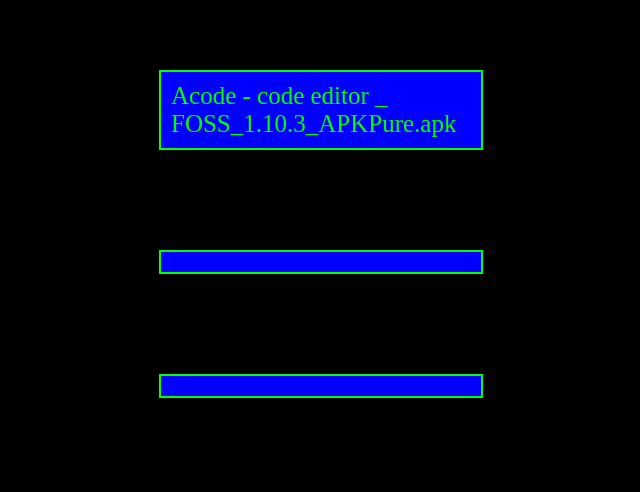
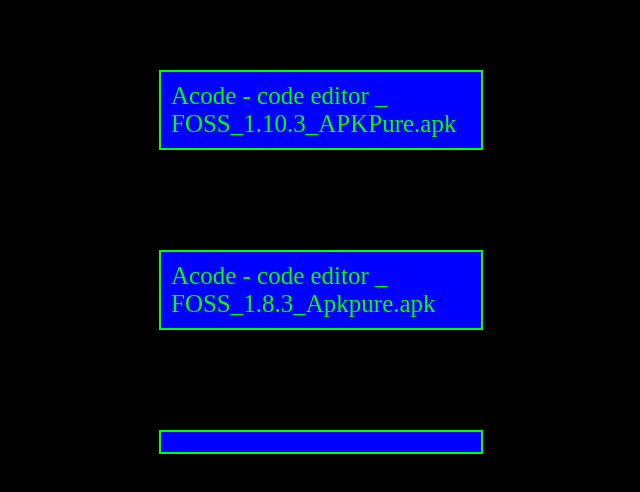
Before and after one commit to leonardosotelo89/ide-and-code-editors, a plain HTML site: page index.html in a window 1280 px wide. Shown: the whole page, without its empty margins (319-959 px from the left). Drawn offline with Linux system fonts and the light colour scheme.

Commit message:
Update index.html

```diff
--- a/index.html
+++ b/index.html
@@ -41,8 +41,8 @@ a{
    <a href="Acode - code editor _ FOSS_1.10.3_APKPure.apk" download>
      Acode - code editor _ FOSS_1.10.3_APKPure.apk
    </a>
-   <a href="" download>
-
+   <a href="Acode - code editor _ FOSS_1.8.3_Apkpure.apk" download>
+     Acode - code editor _ FOSS_1.8.3_Apkpure.apk
    </a>
    <a href="" download>
 
```
